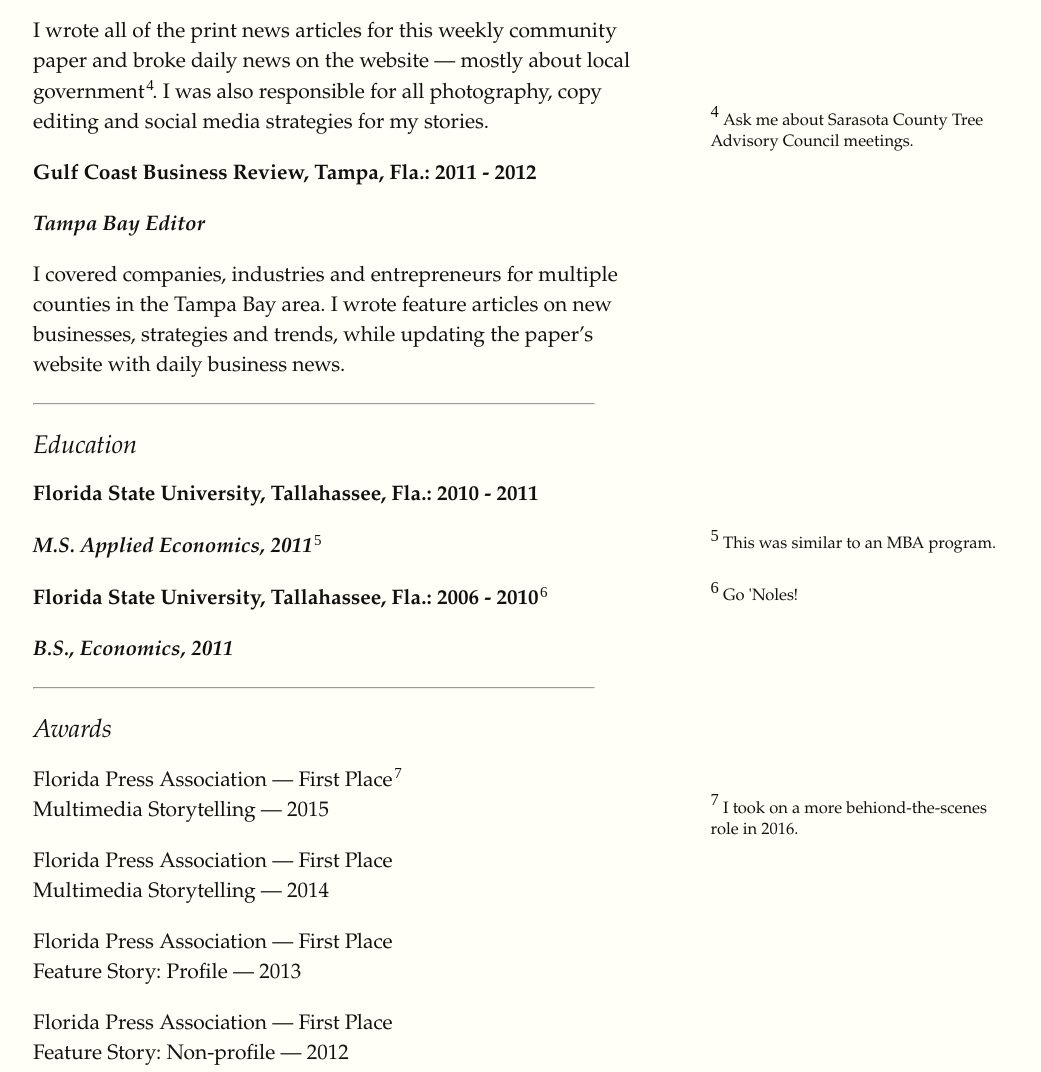
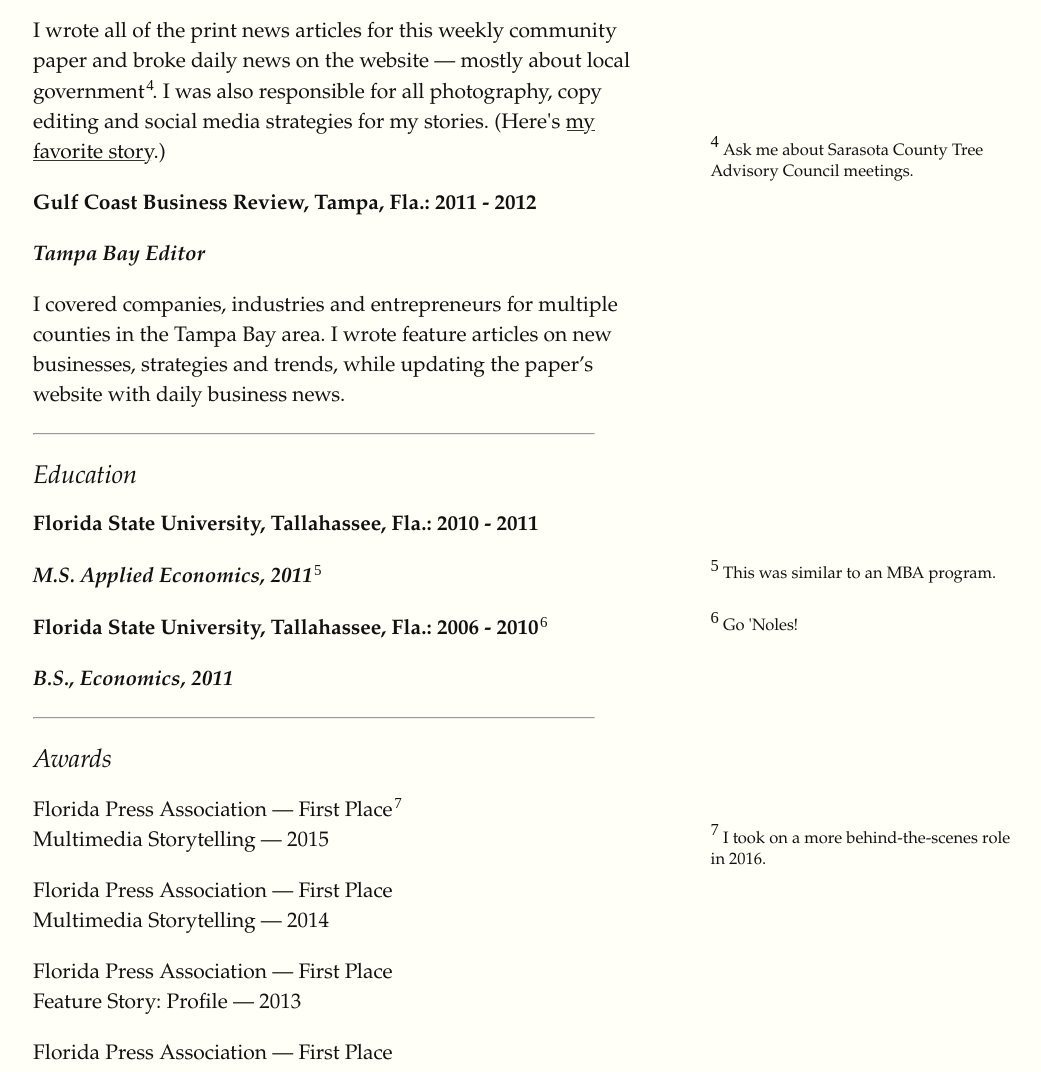
Before and after one commit to AlexMahadevan/alexmahadevan.github.io, a plain HTML site: page index.html in a window 1280 px wide. Shown: the part 2074-3146 px from the top of the page, without its empty margins (127-1168 px from the left). Drawn offline with Linux system fonts and the light colour scheme; a web font is replaced by a local one.

```diff
--- a/index.html
+++ b/index.html
@@ -46,7 +46,7 @@
 
          <p><b>The Pelican Press, Siesta Key, Fla.: 2012 - 2013</b></p>
          <p><em><b>Editor</b></em></p>
-         <p>I wrote all of the print news articles for this weekly community paper and broke daily news on the website — mostly about local government<label for="masters degree" class="margin-toggle sidenote-number"></label>. I was also responsible for all photography, copy editing and social media strategies for my stories.<span class="sidenote">Ask me about Sarasota County Tree Advisory Council meetings.</span></p>
+         <p>I wrote all of the print news articles for this weekly community paper and broke daily news on the website — mostly about local government<label for="masters degree" class="margin-toggle sidenote-number"></label>. I was also responsible for all photography, copy editing and social media strategies for my stories. (Here's <a href="src/history.pdf">my favorite story</a>.)<span class="sidenote">Ask me about Sarasota County Tree Advisory Council meetings.</span></p>
 
          <p><b>Gulf Coast Business Review, Tampa, Fla.: 2011 - 2012</b></p>
          <p><em><b>Tampa Bay Editor</b></em></p>
@@ -66,7 +66,7 @@
 
          <h3>Awards</h3>
 
-         <p>Florida Press Association — First Place<label for="awards" class="margin-toggle sidenote-number"></label><br>Multimedia Storytelling — 2015<span class="sidenote">I took on a more behiond-the-scenes role in 2016.</span></p>
+         <p>Florida Press Association — First Place<label for="awards" class="margin-toggle sidenote-number"></label><br>Multimedia Storytelling — 2015<span class="sidenote">I took on a more behind-the-scenes role in 2016.</span></p>
 
          <p>Florida Press Association — First Place<br>Multimedia Storytelling — 2014</p>
 
```
Also changed, not shown: 2 other files.
